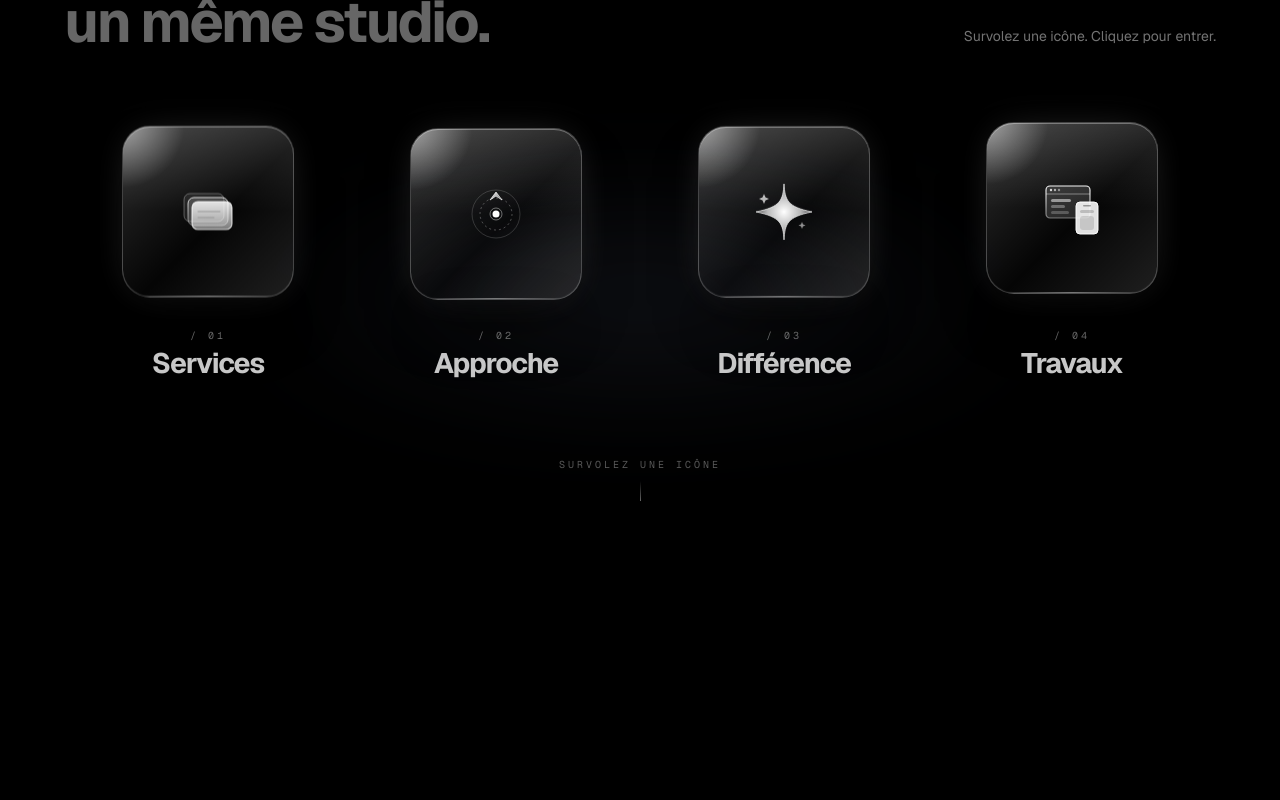
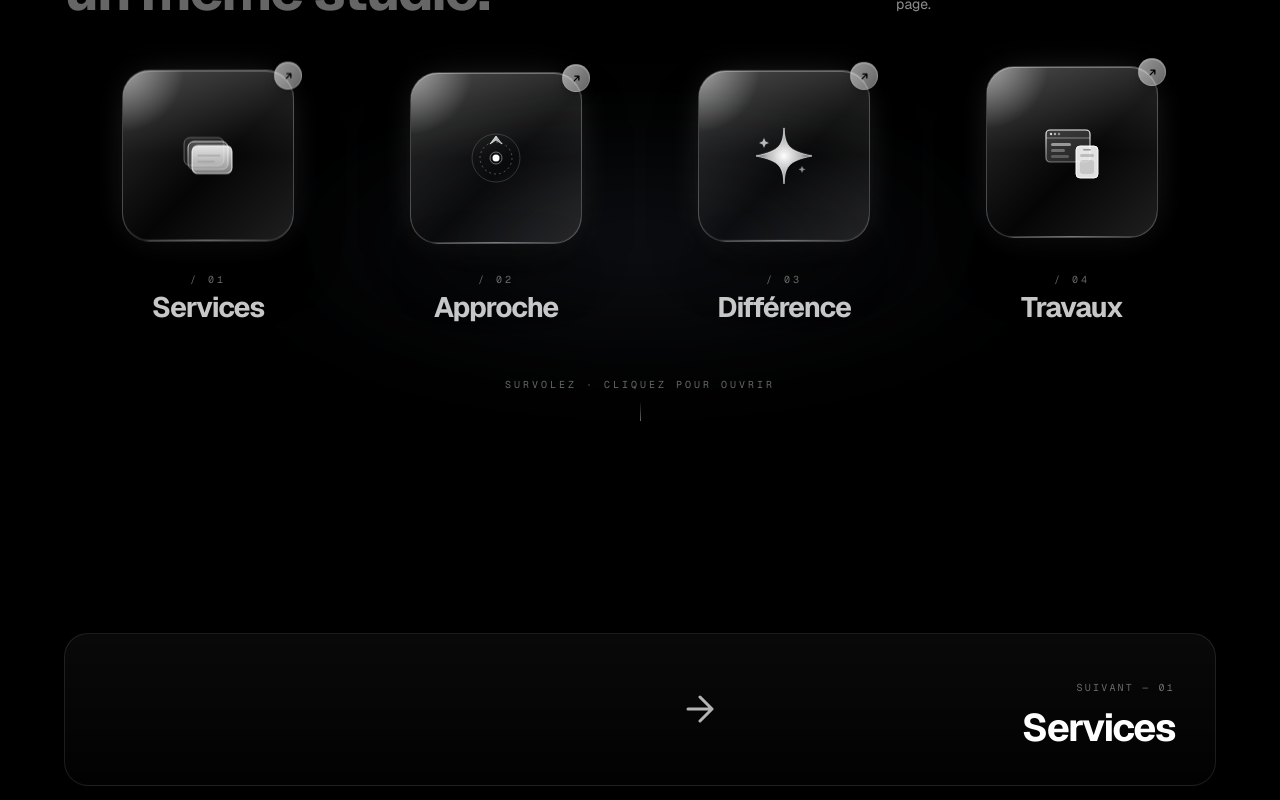
Before and after one commit to xavierlavoie-bit/LavoieDigital, a Next.js app: page / in a window 1280 px wide. Shown: the part 1120-1920 px from the top of the page. Built offline with nearby package versions, Linux system fonts and the light colour scheme.

Commit message:
"amelioration"

```diff
--- a/app/_components/Booking.tsx
+++ b/app/_components/Booking.tsx
@@ -89,7 +89,7 @@ export default function Booking() {
   };
 
   return (
-    <section id="booking" className="relative z-10 px-6 py-32 sm:px-10">
+    <section id="booking" className="relative z-10 px-6 py-16 sm:px-10 md:py-24">
       <div className="mx-auto max-w-5xl">
         <SectionHeader
           eyebrow="Réserver"
--- a/app/_components/Edge.tsx
+++ b/app/_components/Edge.tsx
@@ -33,7 +33,7 @@ const STATS = [
 
 export default function Edge() {
   return (
-    <section id="edge" className="relative z-10 px-6 py-32 sm:px-10">
+    <section id="edge" className="relative z-10 px-6 py-16 sm:px-10 md:py-24">
       <div className="mx-auto max-w-6xl">
         <SectionHeader
           eyebrow="La différence"
--- a/app/_components/ExplorePanels.tsx
+++ b/app/_components/ExplorePanels.tsx
@@ -72,7 +72,7 @@ export default function ExplorePanels() {
   const [active, setActive] = useState<number | null>(null);
 
   return (
-    <section className="relative z-10 px-6 py-32 sm:px-10">
+    <section className="relative z-10 px-6 py-16 sm:px-10 md:py-24">
       <div className="mx-auto max-w-6xl">
         {/* Heading */}
         <div className="flex flex-col items-start justify-between gap-6 sm:flex-row sm:items-end">
@@ -104,9 +104,10 @@ export default function ExplorePanels() {
             whileInView={{ opacity: 1, y: 0 }}
             viewport={{ once: true, margin: "-80px" }}
             transition={{ duration: 0.7, delay: 0.1, ease: [0.22, 1, 0.36, 1] }}
-            className="hidden max-w-xs text-[14px] leading-relaxed text-white/45 sm:block"
+            className="hidden max-w-xs text-[14px] leading-relaxed text-white/55 sm:block"
           >
-            Survolez une icône. Cliquez pour entrer.
+            Survolez pour un aperçu —{" "}
+            <span className="text-white">cliquez</span> pour ouvrir la page.
           </motion.p>
         </div>
 
@@ -116,7 +117,7 @@ export default function ExplorePanels() {
           whileInView={{ opacity: 1, y: 0 }}
           viewport={{ once: true, margin: "-80px" }}
           transition={{ duration: 0.9, delay: 0.2, ease: [0.22, 1, 0.36, 1] }}
-          className="relative mt-20 hidden md:block"
+          className="relative mt-12 hidden md:block md:mt-14"
           onMouseLeave={() => setActive(null)}
         >
           {/* Soft ambient wash so the icons feel anchored without a frame */}
@@ -290,6 +291,41 @@ function IconCard({
                 padding: "1px",
               }}
             />
+
+            {/* Click affordance — small badge top-right that lifts on active */}
+            <motion.div
+              aria-hidden
+              animate={{
+                scale: isActive ? 1.15 : 1,
+                opacity: isActive ? 1 : 0.7,
+                y: isActive ? -2 : 0,
+                x: isActive ? 2 : 0,
+              }}
+              transition={{ duration: 0.5, ease: [0.22, 1, 0.36, 1] }}
+              className="pointer-events-none absolute -top-2 -right-2 z-10 flex h-7 w-7 items-center justify-center rounded-full border border-white/30 text-white"
+              style={{
+                background:
+                  "linear-gradient(135deg, rgba(255,255,255,0.85), rgba(255,255,255,0.55))",
+                boxShadow:
+                  "0 6px 14px -4px rgba(0,0,0,0.6), inset 0 1px 0 rgba(255,255,255,0.6)",
+              }}
+            >
+              <svg
+                width="11"
+                height="11"
+                viewBox="0 0 14 14"
+                fill="none"
+                className="text-black"
+              >
+                <path
+                  d="M4 10L10 4M10 4H5M10 4v5"
+                  stroke="currentColor"
+                  strokeWidth="1.7"
+                  strokeLinecap="round"
+                  strokeLinejoin="round"
+                />
+              </svg>
+            </motion.div>
           </motion.div>
         </Link>
       </motion.div>
@@ -318,7 +354,7 @@ function IconCard({
 
 function ActiveContent({ section }: { section: Section | null }) {
   return (
-    <div className="relative mt-20 flex min-h-[160px] items-start justify-center">
+    <div className="relative mt-14 flex min-h-[160px] items-start justify-center">
       <AnimatePresence mode="wait">
         {section ? (
           <motion.div
@@ -351,9 +387,9 @@ function ActiveContent({ section }: { section: Section | null }) {
             </ul>
             <Link
               href={section.href}
-              className="group mt-2 inline-flex items-center gap-2 rounded-full border border-white/15 bg-white/[0.04] px-5 py-2.5 text-[13px] text-white/85 backdrop-blur-xl transition-all duration-300 hover:gap-3 hover:bg-white/[0.1] hover:text-white"
+              className="group mt-2 inline-flex items-center gap-2 rounded-full bg-white px-6 py-3 text-[13px] font-medium text-black shadow-[0_20px_50px_-15px_rgba(255,255,255,0.35)] transition-all duration-300 hover:gap-3 hover:bg-white/90"
             >
-              Découvrir {section.title}
+              Ouvrir la page {section.title}
               <svg width="14" height="14" viewBox="0 0 14 14" fill="none">
                 <path
                   d="M1 7h12m0 0L7 1m6 6l-6 6"
@@ -364,6 +400,9 @@ function ActiveContent({ section }: { section: Section | null }) {
                 />
               </svg>
             </Link>
+            <p className="font-mono text-[10px] uppercase tracking-[0.22em] text-white/35">
+              Aperçu — cliquez pour la page complète
+            </p>
           </motion.div>
         ) : (
           <motion.div
@@ -372,10 +411,10 @@ function ActiveContent({ section }: { section: Section | null }) {
             animate={{ opacity: 1 }}
             exit={{ opacity: 0 }}
             transition={{ duration: 0.4 }}
-            className="flex flex-col items-center gap-3 text-white/35"
+            className="flex flex-col items-center gap-3 text-white/40"
           >
             <span className="font-mono text-[10px] uppercase tracking-[0.3em]">
-              Survolez une icône
+              Survolez · Cliquez pour ouvrir
             </span>
             <motion.div
               animate={{ y: [-3, 3, -3] }}
--- a/app/_components/PageNav.tsx
+++ b/app/_components/PageNav.tsx
@@ -13,7 +13,7 @@ export default function PageNav({
   next?: Item;
 }) {
   return (
-    <section className="relative z-10 px-6 pb-32 sm:px-10">
+    <section className="relative z-10 px-6 pb-16 sm:px-10 md:pb-24">
       <div className="mx-auto max-w-6xl">
         <div
           className="grid grid-cols-1 gap-3 overflow-hidden rounded-3xl border border-white/10 md:grid-cols-2"
--- a/app/_components/Process.tsx
+++ b/app/_components/Process.tsx
@@ -40,7 +40,7 @@ export default function Process() {
   const lineScale = useTransform(scrollYProgress, [0, 1], [0, 1]);
 
   return (
-    <section id="process" className="relative z-10 px-6 py-32 sm:px-10">
+    <section id="process" className="relative z-10 px-6 py-16 sm:px-10 md:py-24">
       <div className="mx-auto max-w-6xl">
         <SectionHeader
           eyebrow="Approche"
@@ -48,7 +48,7 @@ export default function Process() {
           sub="Chaque projet suit la même rigueur. Pas de surprises, pas de zones grises — juste du livrable de qualité."
         />
 
-        <div ref={ref} className="relative mt-20">
+        <div ref={ref} className="relative mt-12">
           {/* Vertical progress rail (desktop) */}
           <div className="pointer-events-none absolute left-[27px] top-0 hidden h-full w-px bg-white/8 md:block">
             <motion.div
--- a/app/_components/Services.tsx
+++ b/app/_components/Services.tsx
@@ -81,7 +81,7 @@ const SERVICES: Service[] = [
 
 export default function Services() {
   return (
-    <section id="services" className="relative z-10 px-6 py-32 sm:px-10">
+    <section id="services" className="relative z-10 px-6 py-16 sm:px-10 md:py-24">
       <div className="mx-auto max-w-6xl">
         <SectionHeader
           eyebrow="Services"
--- a/app/_components/Work.tsx
+++ b/app/_components/Work.tsx
@@ -26,7 +26,7 @@ const PROJECTS = [
 
 export default function Work() {
   return (
-    <section id="work" className="relative z-10 px-6 py-32 sm:px-10">
+    <section id="work" className="relative z-10 px-6 py-16 sm:px-10 md:py-24">
       <div className="mx-auto max-w-6xl">
         <SectionHeader
           eyebrow="Travaux"
--- a/app/page.tsx
+++ b/app/page.tsx
@@ -1,11 +1,15 @@
 import ExplorePanels from "./_components/ExplorePanels";
 import Hero from "./_components/Hero";
+import PageNav from "./_components/PageNav";
 
 export default function Home() {
   return (
     <>
       <Hero />
       <ExplorePanels />
+      <PageNav
+        next={{ href: "/services", label: "Services", eyebrow: "Suivant — 01" }}
+      />
     </>
   );
 }
```
